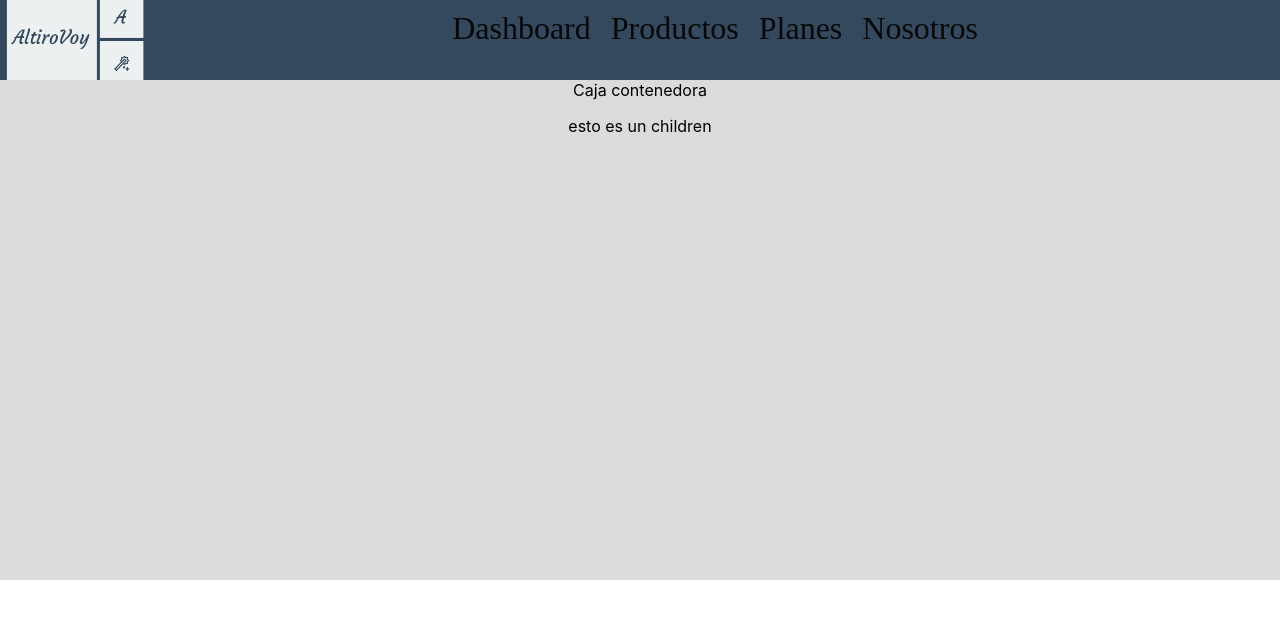
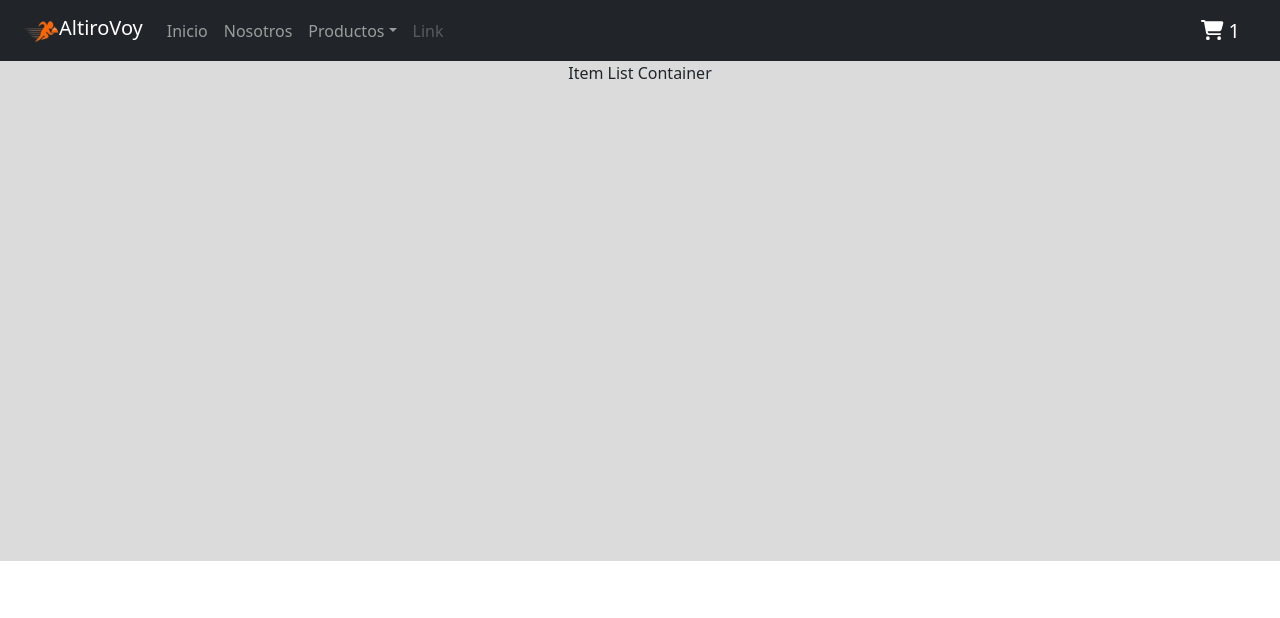
Before and after one commit to BioNexus1/final_ggeraldo, a React (Create React App) app: page / in a window 1280 px wide. Shown: the top 618 px of the page. Built offline with nearby package versions, Linux system fonts and the light colour scheme.

Commit message:
entrega 3

```diff
--- a/src/App.jsx
+++ b/src/App.jsx
@@ -3,6 +3,7 @@ import './App.css';
 
 import NavBar from './components/NavBar/NavBar'
 import Box from './components/Box'
+import ItemListContainer from './components/Box/ItemListContainer'
 import Button from './components/Button'
 
 function App() {
@@ -13,9 +14,7 @@ function App() {
       {/* <Button texto='Button 1' color='red' />
       <Button texto='Button 2' color='blue' />
       <Button /> */}
-      <Box titulo='Caja contenedora'>
-        <p>esto es un children</p>
-      </Box>
+      <ItemListContainer greeting='Item List Container'/>
     </div>
   );
 }
--- /dev/null
+++ b/src/components/Box/ItemListContainer.jsx
@@ -0,0 +1,12 @@
+import React from 'react'
+import './../../styles/Box/ItemListContainer.css';
+
+function ItemListContainer({greeting}) {
+  return (
+    <div className='box'>
+        {greeting}
+        </div>
+  )
+}
+
+export default ItemListContainer
--- a/src/components/NavBar/NavBar.jsx
+++ b/src/components/NavBar/NavBar.jsx
@@ -1,23 +1,74 @@
 import React, { Component } from 'react';
 import './../../styles/NavBar/NavBar.css';
-import logo from './../../assets/images/logo/v2/logo.png'
+import logo from './../../assets/images/logo/altiroVoy_Logo-sin-Fondo.png';
+import CartWidget from './../Widget/CartWidget';
+// import {
+//     BrowserRouter as Router,
+//     Switch,
+//     Route,
+//     useParams,
+//   } from "react-router-dom";
+// import Navbar from 'react-bootstrap/Navbar';
+import { Navbar,Nav,NavDropdown,Form,FormControl,Button, Container } from 'react-bootstrap';
+
+
 class NavBar extends Component {
 
     render() {
         return (
             <div>
-                <div className='navBar' >
-                <img className='navLogo' src={logo} />
-                    <ul className='navList' >
-                        <li><a href='#'>Dashboard</a></li>
-                        <li><a href='#'>Productos</a></li>
-                        <li><a href='#'>Planes</a></li>
-                        <li><a href='#'>Nosotros</a></li>
-                    </ul>
+            <div className="row">
+                <div className="col-md-12">
+                <Navbar bg="dark" variant="dark" expand="lg" sticky="top">
+                <Container fluid>
+                    <Navbar.Brand href="#">
 
-
+                        <img
+                            src={logo}
+                            alt="Sample Brand Logo"
+                            width="35"
+                            className="align-top d-inline-block"
+                            height="35"
+                        />
+                        AltiroVoy
+                    </Navbar.Brand>
+                    <Navbar.Toggle aria-controls="navbarScroll" />
+                    <Navbar.Collapse id="navbarScroll">
+                    <Nav
+                        className="me-auto my-2 my-lg-0"
+                        style={{ maxHeight: '100px' }}
+                        navbarScroll
+                    >
+                        <Nav.Link href="#action1">Inicio</Nav.Link>
+                        <Nav.Link href="#action2">Nosotros</Nav.Link>
+                        <NavDropdown title="Productos" id="navbarScrollingDropdown">
+                        <NavDropdown.Item href="#action3">Planes</NavDropdown.Item>
+                        <NavDropdown.Item href="#action4">Socios</NavDropdown.Item>
+                        <NavDropdown.Divider />
+                        <NavDropdown.Item href="#action5">
+                            Something else here
+                        </NavDropdown.Item>
+                        </NavDropdown>
+                        <Nav.Link href="#" disabled>
+                        Link
+                        </Nav.Link>
+                    </Nav>
+                    <Navbar.Brand href="#"> <CartWidget/></Navbar.Brand>
+                    {/* <Form className="d-flex">
+                        <FormControl
+                        type="search"
+                        placeholder="Search"
+                        className="me-2"
+                        aria-label="Search"
+                        />
+                        <Button variant="outline-success">Search</Button>
+                    </Form> */}
+                    </Navbar.Collapse>
+                </Container>
+                </Navbar>
                 </div>
             </div>
+        </div>
         );
     }
 }
--- a/src/components/Widget/CartWidget.js
+++ b/src/components/Widget/CartWidget.js
@@ -1,9 +1,14 @@
 import React from 'react'
+
+import { FontAwesomeIcon } from '@fortawesome/react-fontawesome'
+import { library } from "@fortawesome/fontawesome-svg-core";
+import { faCartShopping  } from "@fortawesome/free-solid-svg-icons";
+library.add(faCartShopping );
 
 function CartWidget() {
   return (
     <div>
-        <a href='#'></a>
+        <FontAwesomeIcon icon="fa-cart-shopping" /> 1
     </div>
   )
 }
--- a/src/index.js
+++ b/src/index.js
@@ -3,6 +3,7 @@ import ReactDOM from 'react-dom';
 import './index.css';
 import App from './App';
 import reportWebVitals from './reportWebVitals';
+import 'bootstrap/dist/css/bootstrap.css';
 
 ReactDOM.render(
   <React.StrictMode>
--- /dev/null
+++ b/src/styles/Box/ItemListContainer.css
@@ -0,0 +1,4 @@
+.box {
+    height: 500px;
+    background-color: rgb(219, 219, 219);
+}
```
Also changed, not shown: package.json (+6 -1 lines), src/components/NavBar/NavBar copy.jsx (added, +25 -0 lines), src/assets/images/logo/altiroVoy_Logo-sin-Fondo.png (added), 1 other file (tests, documents, lock files or other folders).
